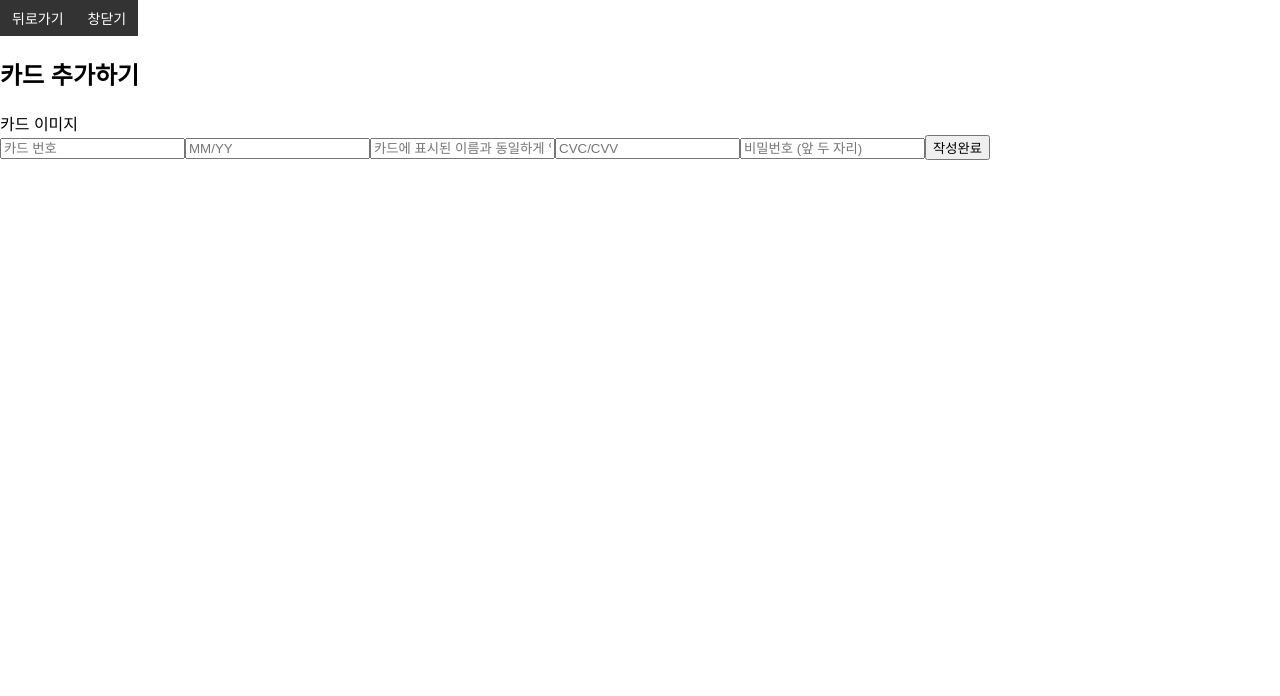
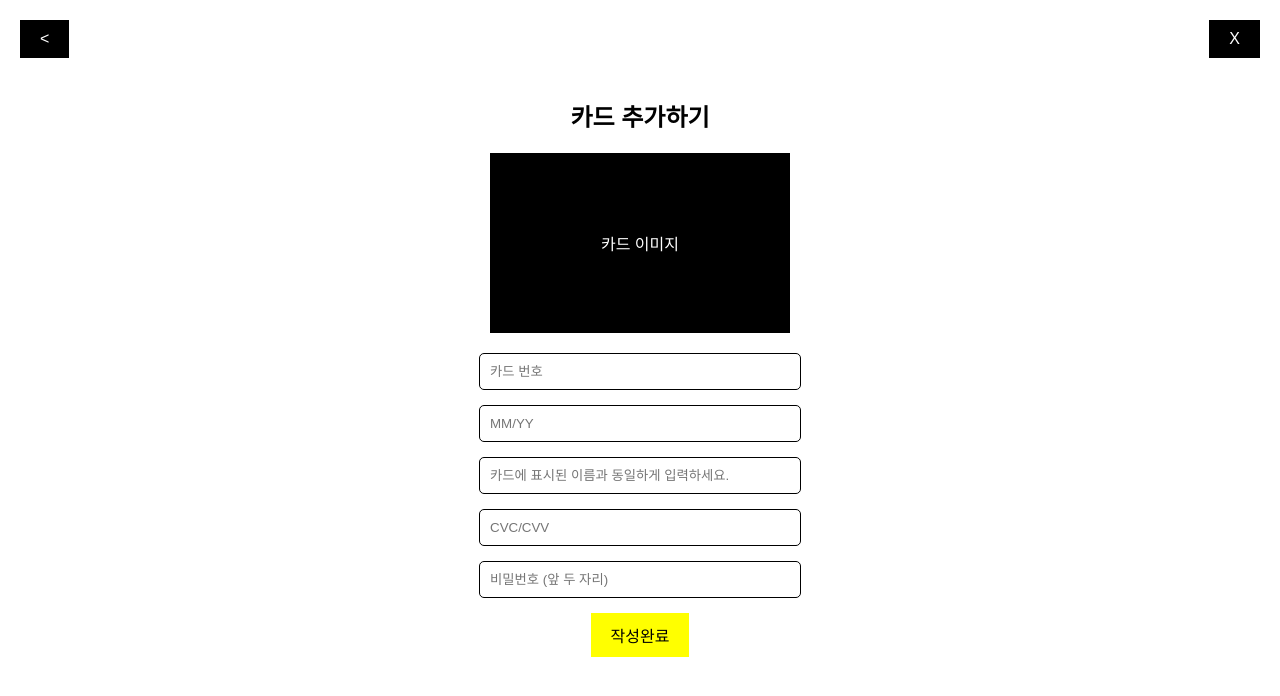
Before and after one commit to gaejarae/META_shoeShoppingMall, a React (Create React App) app: page /add-card in a window 1280 px wide. Shown: the top 696 px of the page. Built offline with nearby package versions, Linux system fonts and the light colour scheme.

Commit message:
결제모듈 css 수정

```diff
--- a/src/App.js
+++ b/src/App.js
@@ -6,7 +6,7 @@ import CardRegistration from './components/CardRegistration';
 import CardAddition from './components/CardAddition';
 import './App.css';
 
-function Header() {
+function Header({ cartCount }) {
   const location = useLocation(); // 현재 경로를 가져옴
 
   // 경로가 "/"일 때만 헤더를 보여줌 (상품 목록 페이지)
@@ -15,7 +15,7 @@ function Header() {
       <div>
         <header className="header">
           <div className="cart-container">
-            🛒
+            🛒 {cartCount > 0 && <div className="cart-badge">{cartCount}</div>}
           </div>
         </header>
         <h1>신발 쇼핑몰입니다</h1>
@@ -44,8 +44,8 @@ function App() {
   return (
     <Router>
       <div className="App">
-        {/* Header가 조건부로 렌더링 */}
-        <Header />
+        {/* cartCount를 Header에 전달 */}
+        <Header cartCount={cartCount} />
 
         <Routes>
           {/* Product List page */}
--- /dev/null
+++ b/src/components/CardAddition.css
@@ -0,0 +1,68 @@
+/* src/components/CardAddition.css */
+.add-card-screen {
+    display: flex;
+    flex-direction: column;
+    align-items: center;
+    justify-content: center;
+    background-color: white;
+    padding: 20px;
+  }
+
+  .add-card-screen header {
+    width: 100%; /* Make the header take the full width */
+    display: flex;
+    justify-content: space-between; /* Positions back button on left and close button on right */
+    align-items: center;
+    margin-bottom: 20px;
+  }
+
+  .back-button {
+    background-color: black;
+    color: white;
+    border: none;
+    padding: 10px 20px;
+    cursor: pointer;
+    font-size: 16px;
+  }
+
+  .close-button {
+    background-color: black;
+    color: white;
+    border: none;
+    padding: 10px 20px;
+    cursor: pointer;
+    font-size: 16px;
+  }
+
+  h2 {
+    color: black;
+    margin-bottom: 20px;
+  }
+
+  .card-preview {
+    width: 300px;
+    height: 180px;
+    background-color: black;
+    color: white;
+    display: flex;
+    justify-content: center;
+    align-items: center;
+    margin-bottom: 20px;
+  }
+
+  input {
+    width: 300px;
+    padding: 10px;
+    margin-bottom: 15px;
+    border: 1px solid black;
+    border-radius: 5px;
+  }
+
+  button {
+    background-color: yellow;
+    color: black;
+    padding: 10px 20px;
+    border: none;
+    cursor: pointer;
+    font-size: 16px;
+  }
--- a/src/components/CardAddition.js
+++ b/src/components/CardAddition.js
@@ -1,6 +1,8 @@
 // src/components/CardAddition.js
 import React, { useState } from 'react';
+import './CardAddition.css';
 import { useNavigate } from 'react-router-dom';
+
 
 function CardAddition({ onCardAdded }) {
   const navigate = useNavigate();
@@ -30,8 +32,8 @@ function CardAddition({ onCardAdded }) {
   return (
     <div className="add-card-screen">
       <header>
-        <button className="back-button" onClick={() => navigate(-1)}>뒤로가기</button>
-        <button className="close-button" onClick={() => navigate('/')}>창닫기</button>
+        <button className="back-button" onClick={() => navigate(-1)}>&lt;</button>
+        <button className="close-button" onClick={() => navigate('/')}>X</button>
       </header>
 
       <h2>카드 추가하기</h2>
--- a/src/components/CardRegistration.css
+++ b/src/components/CardRegistration.css
@@ -1,74 +1,64 @@
-/* src/components/CardRegistration.css */
-
-/* 기본 스타일 */
-.card-registration {
+.card-registration-screen {
+  background-color: #fff;
+  color: #000;
+  font-family: Arial, sans-serif;
   padding: 20px;
-  text-align: center;
 }
 
-/* 헤더 스타일 */
-.header {
+header {
   display: flex;
   justify-content: space-between;
-  padding: 10px;
+  align-items: center;
+  margin-bottom: 20px;
 }
 
-.back-button, .close-button {
-  background-color: #333;
-  color: white;
+.back-button {
+  background-color: #000;
+  color: #fff;
   border: none;
-  padding: 8px 12px;
+  padding: 10px 20px;
   cursor: pointer;
-  font-size: 14px;
 }
 
-.card-image {
+.close-button {
+  background-color: #000;
+  color: #fff;
+  border: none;
+  padding: 10px 20px;
+  cursor: pointer;
+}
+
+h2 {
+  font-size: 24px;
+  margin-bottom: 20px;
+}
+
+.card-item {
+  background-color: #000;
+  color: #fff;
+  padding: 10px;
+  margin-bottom: 10px;
+  border-radius: 5px;
+}
+
+.add-card-container {
+  display: flex;
+  justify-content: center;
   margin-top: 20px;
 }
 
-.card-image img {
-  width: 100px; /* 카드 이미지 크기 조정 */
-  height: auto;
+.add-card-button {
+  background-color: #fff;
+  color: #000;
+  border: 2px solid #000;
+  border-radius: 50%;
+  font-size: 24px;
+  width: 50px;
+  height: 50px;
+  cursor: pointer;
 }
 
-/* 폼 스타일 */
-.form {
-  display: flex;
-  flex-direction: column;
-  align-items: center;
-  margin-top: 20px;
+.add-card-button:hover {
+  background-color: #000;
+  color: #fff;
 }
-
-.form input {
-  width: 80%;
-  padding: 12px;
-  margin: 10px 0;
-  border: 1px solid #ccc;
-  border-radius: 4px;
-  font-size: 16px;
-}
-
-/* 만료일 (MM/YY) 연한 텍스트 */
-.expiry-date::placeholder {
-  color: #aaa;
-}
-
-/* 카드 소유자 이름 연한 텍스트 */
-.card-owner::placeholder {
-  color: #aaa;
-}
-
-/* 비밀번호 칸 */
-.password-container {
-  display: flex;
-  align-items: center;
-}
-
-.password {
-  width: 60%;
-  margin-right: 5px;
-}
-
-.dots {
-  font-size: 24px;
-}
--- a/src/components/CardRegistration.js
+++ b/src/components/CardRegistration.js
@@ -17,8 +17,8 @@ function CardRegistration({ cards, onCardAdded }) { // Accept props for cards an
   return (
     <div className="card-registration-screen">
       <header>
-        <button className="back-button" onClick={() => navigate(-1)}>뒤로가기</button>
-        <button className="close-button" onClick={() => navigate('/')}>창닫기</button>
+        <button className="back-button" onClick={() => navigate(-1)}>&lt;</button>
+        <button className="close-button" onClick={() => navigate('/')}>X</button>
       </header>
       <h2>카드 등록하기</h2>
 
```
